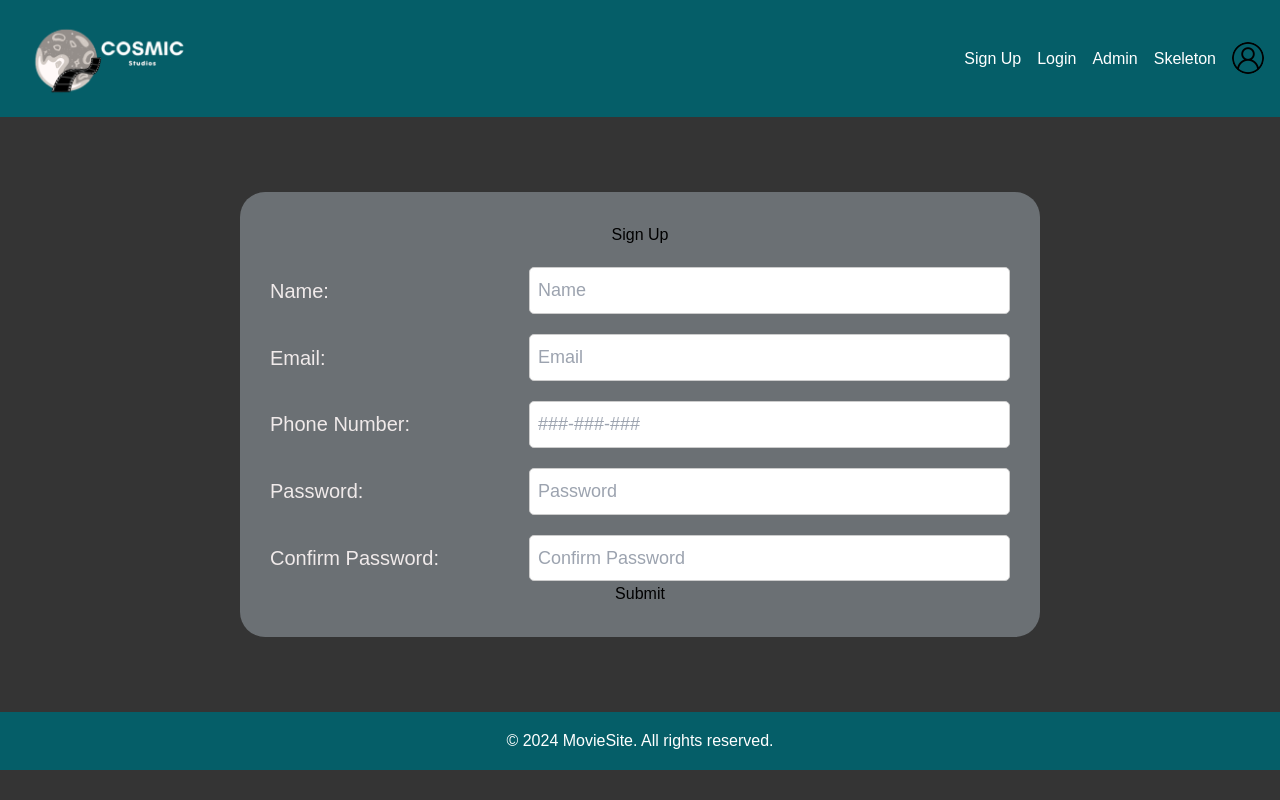
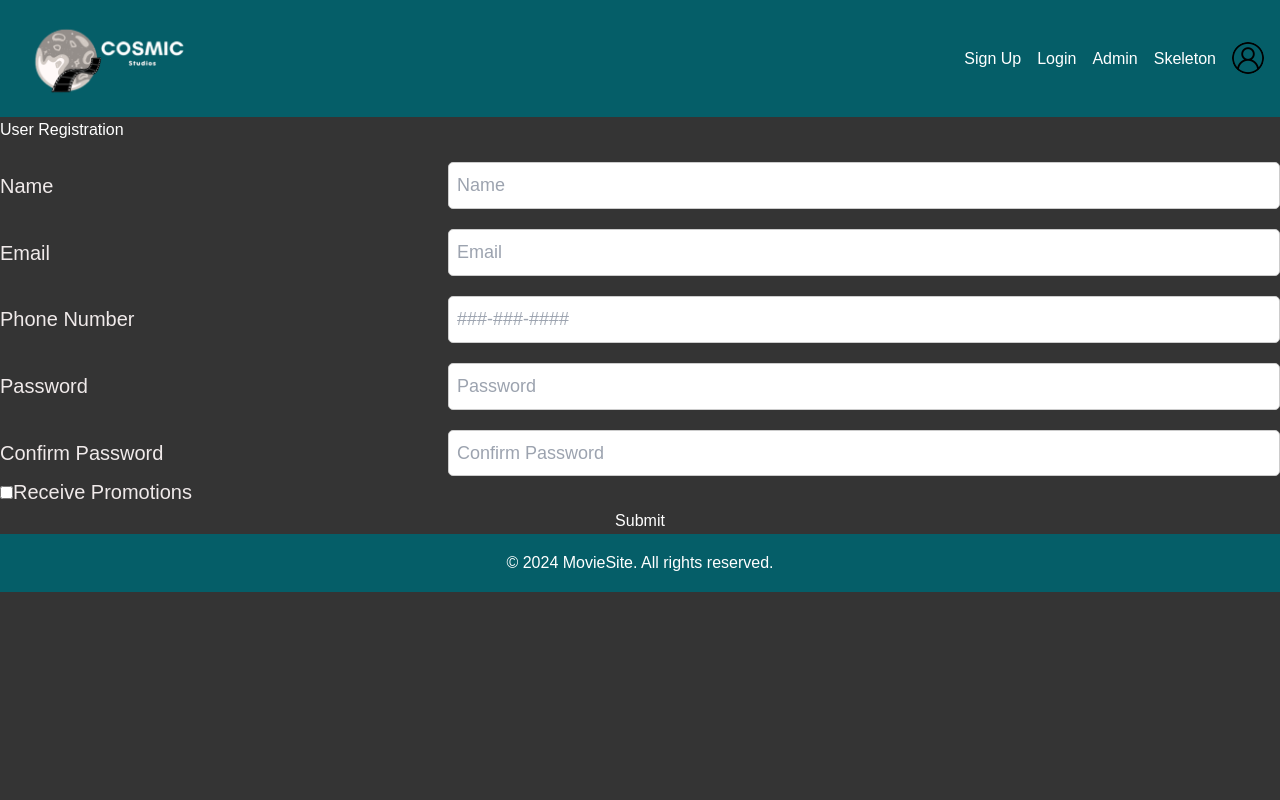
Before and after one commit to SpicyNachos03/movie-booking-website-csci4050, a Next.js app: page /signup in a window 1280 px wide. Built offline with nearby package versions, Linux system fonts and the light colour scheme.

Commit message:
finished front end of registration/signup and containerized it into a component

```diff
--- a/src/app/signup/page.js
+++ b/src/app/signup/page.js
@@ -4,6 +4,8 @@ import { useState } from 'react';
 import Link from 'next/link';
 import Header from '@/components/Header';
 import Footer from '@/components/Footer';
+import RegForm from '@/components/RegForm';
+
 import { Button } from 'react-bootstrap';
 export default function Signup() {
 
@@ -19,7 +21,9 @@ export default function Signup() {
     return (
         <div>
             <Header/>
-            <div className="signUpWrapper">
+            <RegForm/>
+
+            {/* <div className="signUpWrapper">
 
                 {registered ? (
                     <>
@@ -56,7 +60,7 @@ export default function Signup() {
                 </>
                 )}
 
-            </div>
+            </div> */}
             <Footer/>
         </div>
     )
--- a/src/components/RegForm.js
+++ b/src/components/RegForm.js
@@ -7,6 +7,7 @@ export default function Form() {
     const [phoneNumber, setPhoneNumber] = useState("");
     const [password, setPassword] = useState("");
     const [confirmPassword, setConfirmPassword] = useState("");
+    const [isChecked, setIsChecked] = useState(false);
 
     // States for checking the errors
     const [submitted, setSubmitted] = useState(false);
@@ -43,7 +44,14 @@ export default function Form() {
         setSubmitted(false);
     };
 
+    //promotion check box handler (need to add functionality of sending promotions to users email)
+    const handlePromotion = () => {
+      setIsChecked(!isChecked);
+    };
+
     // Handling the form submission
+    // ADD email verification into submit handler if successful
+    // Transfer the data from the form into the database if it is complete
     const handleSubmit = (e) => {
         e.preventDefault();
         if (name === "" || email === "" || password === "" || phoneNumber === "" || confirmPassword === "") {
@@ -90,6 +98,7 @@ export default function Form() {
     return (
       <div className="form">
         <div>
+            {/*fix formatting css (make title bigger)*/}
           <h1>User Registration</h1>
         </div>
 
@@ -99,51 +108,80 @@ export default function Form() {
           {successMessage()}
         </div>
 
-            <form>
+        <form className="formBox">
           {/* Labels and inputs for form data */}
+          <div className="inputWrapper">
           <label className="label">Name</label>
           <input
             onChange={handleName}
             className="input"
             value={name}
             type="text"
+            placeholder="Name"
           />
+          </div>
 
+          <div className="inputWrapper">
           <label className="label">Email</label>
           <input
             onChange={handleEmail}
             className="input"
             value={email}
             type="email"
+            placeholder="Email"
           />
+          </div>
 
+          <div className="inputWrapper">
           <label className="label">Phone Number</label>
           <input
             onChange={handlePhoneNumber}
             className="input"
             value={phoneNumber}
             type="phone"
+            placeholder="###-###-####"
           />
+          </div>
 
+          <div className="inputWrapper">
           <label className="label">Password</label>
           <input
             onChange={handlePassword}
             className="input"
             value={password}
             type="password"
+            placeholder="Password"
           />
+          </div>
 
+          <div className="inputWrapper">
           <label className="label">Confirm Password</label>
           <input
             onChange={handleConfirmPassword}
             className="input"
             value={confirmPassword}
             type="password"
+            placeholder="Confirm Password"
           />
-                //add checkbox for registering for promotions through email
-                <button onClick={handleSubmit} className="btn" type="submit">
+          </div>
+
+          {/* Promotions Checkbox */}
+          <div className="promotion">
+            <input
+              type="checkbox"
+              className="promotions"
+              checked={isChecked}
+              onChange={handlePromotion}
+            />
+            <label htmlFor="promotions" className="font-medium">Receive Promotions</label>
+          </div>
+
+          {/*add checkbox for registering for promotions through email*/}
+          <button onClick={handleSubmit} className="button" type="submit">
             Submit
           </button>
+
+          {/*add button for login option*/}
         </form>
       </div>
     );
```
Also changed, not shown: 1 other file (tests, documents, lock files or other folders). Lines whose indentation alone changed are shown as unchanged.
